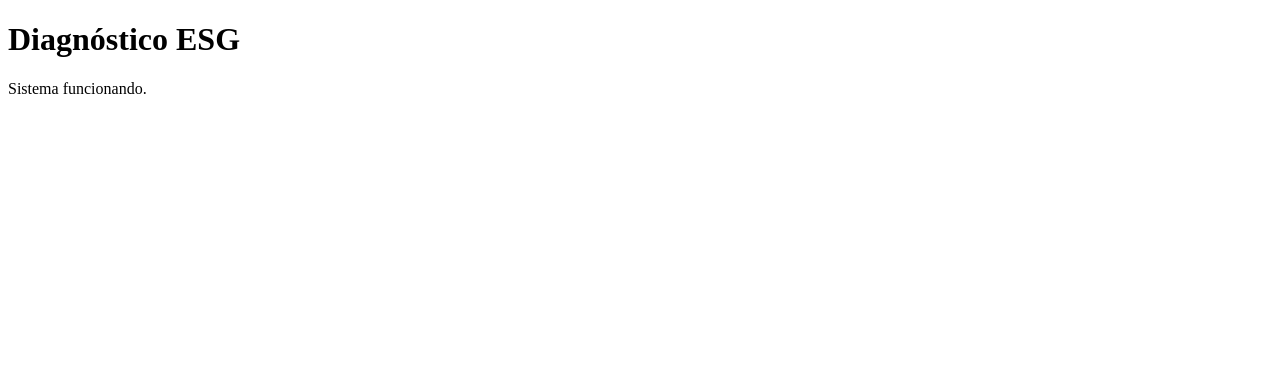
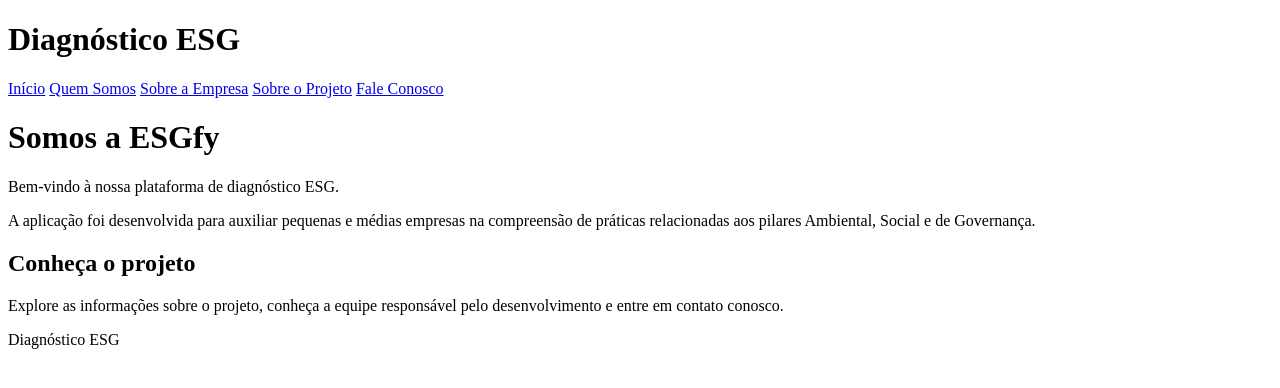
Before and after one commit to joaorafaelsga/Projeto_FDS, a Django app: page / in a window 1280 px wide. Shown: the top 388 px of the page. Run offline with Django 5.2, Linux system fonts and the light colour scheme.

Commit message:
ajustando a navegacao e paginas

```diff
--- a/esg/admin.py
+++ b/esg/admin.py
@@ -1,9 +1,10 @@
 from django.contrib import admin
 
-from .models import Diagnostico, Empresa, Pergunta, Resposta
+from .models import Comentario, Diagnostico, Empresa, Pergunta, Resposta
 
 
 admin.site.register(Empresa)
 admin.site.register(Pergunta)
 admin.site.register(Diagnostico)
 admin.site.register(Resposta)
+admin.site.register(Comentario)
--- a/esg/urls.py
+++ b/esg/urls.py
@@ -3,4 +3,8 @@ from . import views
 
 urlpatterns = [
     path('', views.home, name='home'),
+    path('fale-conosco/', views.fale_conosco, name='fale_conosco'),
+    path('quem-somos/', views.quem_somos, name='quem_somos'),
+    path('empresa/', views.empresa, name='empresa'),
+    path('projeto/', views.projeto, name='projeto'),
 ]
--- a/esg/views.py
+++ b/esg/views.py
@@ -1,5 +1,34 @@
-from django.shortcuts import render
+from django.contrib import messages
+from django.shortcuts import redirect, render
+
+from .forms import ComentarioForm
 
 # Create your views here.
 def home(request):
     return render(request, 'esg/home.html')
+
+def fale_conosco(request):
+    if request.method == 'POST':
+        form = ComentarioForm(request.POST)
+
+        if form.is_valid():
+            form.save()
+            messages.success(request, 'Mensagem enviada com sucesso!')
+            return redirect('fale_conosco')
+
+    else:
+        form = ComentarioForm()
+
+    return render(request, 'esg/fale_conosco.html', {'form': form})
+
+
+def quem_somos(request):
+    return render(request, 'esg/quem_somos.html')
+
+
+def empresa(request):
+    return render(request, 'esg/empresa.html')
+
+
+def projeto(request):
+    return render(request, 'esg/projeto.html')
--- /dev/null
+++ b/templates/esg/base.html
@@ -0,0 +1,34 @@
+<!DOCTYPE html>
+<html lang="pt-BR">
+<head>
+    <meta charset="UTF-8">
+    <meta name="viewport" content="width=device-width, initial-scale=1.0">
+
+    <title>{% block title %}Diagnóstico ESG{% endblock %}</title>
+</head>
+
+<body>
+
+    <header>
+        <h1>Diagnóstico ESG</h1>
+
+        <nav>
+            <a href="{% url 'home' %}">Início</a>
+            <a href="{% url 'quem_somos' %}">Quem Somos</a>
+            <a href="{% url 'empresa' %}">Sobre a Empresa</a>
+            <a href="{% url 'projeto' %}">Sobre o Projeto</a>
+            <a href="{% url 'fale_conosco' %}">Fale Conosco</a>
+        </nav>
+    </header>
+
+    <main>
+        {% block content %}
+        {% endblock %}
+    </main>
+
+    <footer>
+        <p>Diagnóstico ESG</p>
+    </footer>
+
+</body>
+</html>
--- a/templates/esg/home.html
+++ b/templates/esg/home.html
@@ -1,11 +1,28 @@
-<!DOCTYPE html>
-<html lang="pt-BR">
-<head>
-    <meta charset="UTF-8">
-    <title>Diagnóstico ESG</title>
-</head>
-<body>
-    <h1>Diagnóstico ESG</h1>
-    <p>Sistema funcionando.</p>
-</body>
-</html>
+{% extends 'esg/base.html' %}
+
+{% block title %}
+Início
+{% endblock %}
+
+{% block content %}
+
+    <h1>Somos a ESGfy</h1>
+
+    <p>
+        Bem-vindo à nossa plataforma de diagnóstico ESG.
+    </p>
+
+    <p>
+        A aplicação foi desenvolvida para auxiliar pequenas e médias
+        empresas na compreensão de práticas relacionadas aos pilares
+        Ambiental, Social e de Governança.
+    </p>
+
+    <h2>Conheça o projeto</h2>
+
+    <p>
+        Explore as informações sobre o projeto, conheça a equipe
+        responsável pelo desenvolvimento e entre em contato conosco.
+    </p>
+
+{% endblock %}
```
Also changed, not shown: esg/forms.py (added, +9 -0 lines), esg/models.py (+10 -0 lines), templates/esg/empresa.html (added, +25 -0 lines), templates/esg/fale_conosco.html (added, +29 -0 lines), templates/esg/projeto.html (added, +35 -0 lines), templates/esg/quem_somos.html (added, +30 -0 lines), esg/migrations/0003_comentario.py (added).
